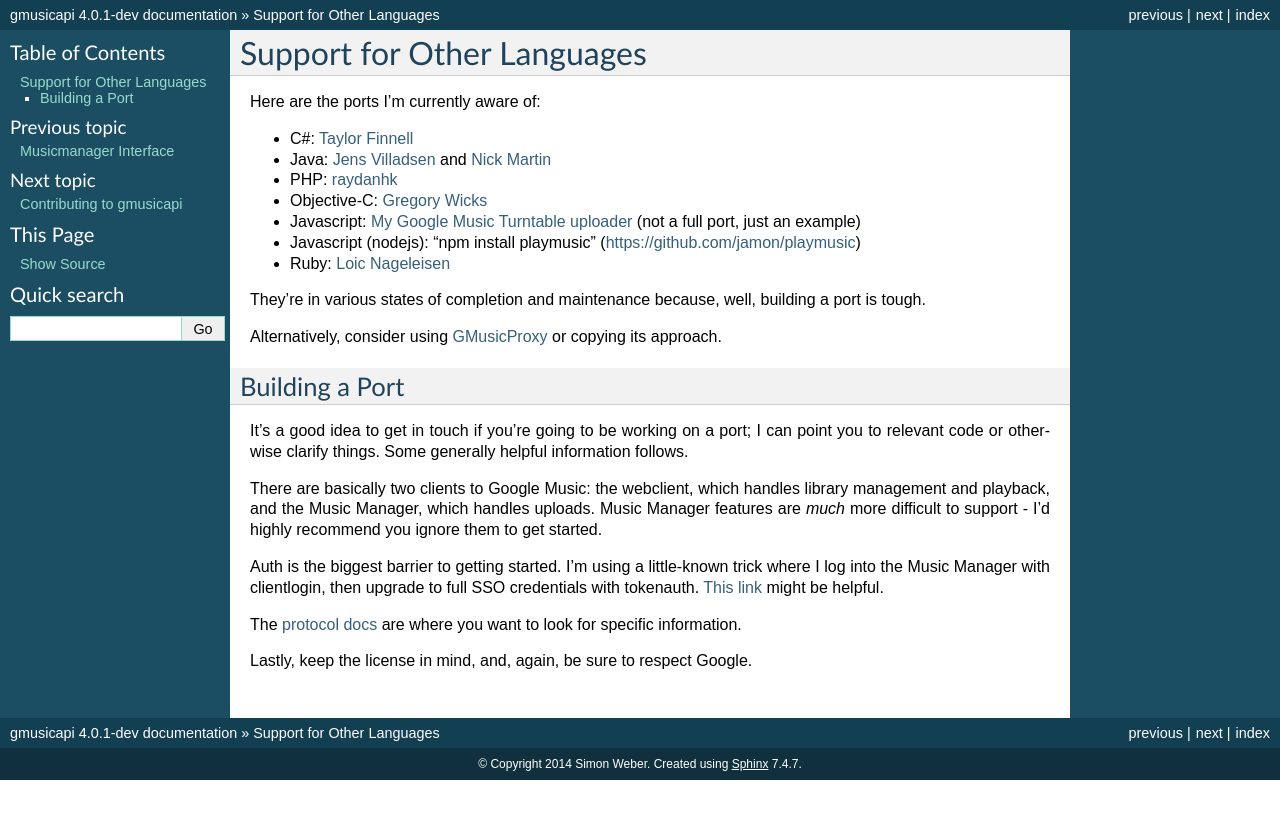
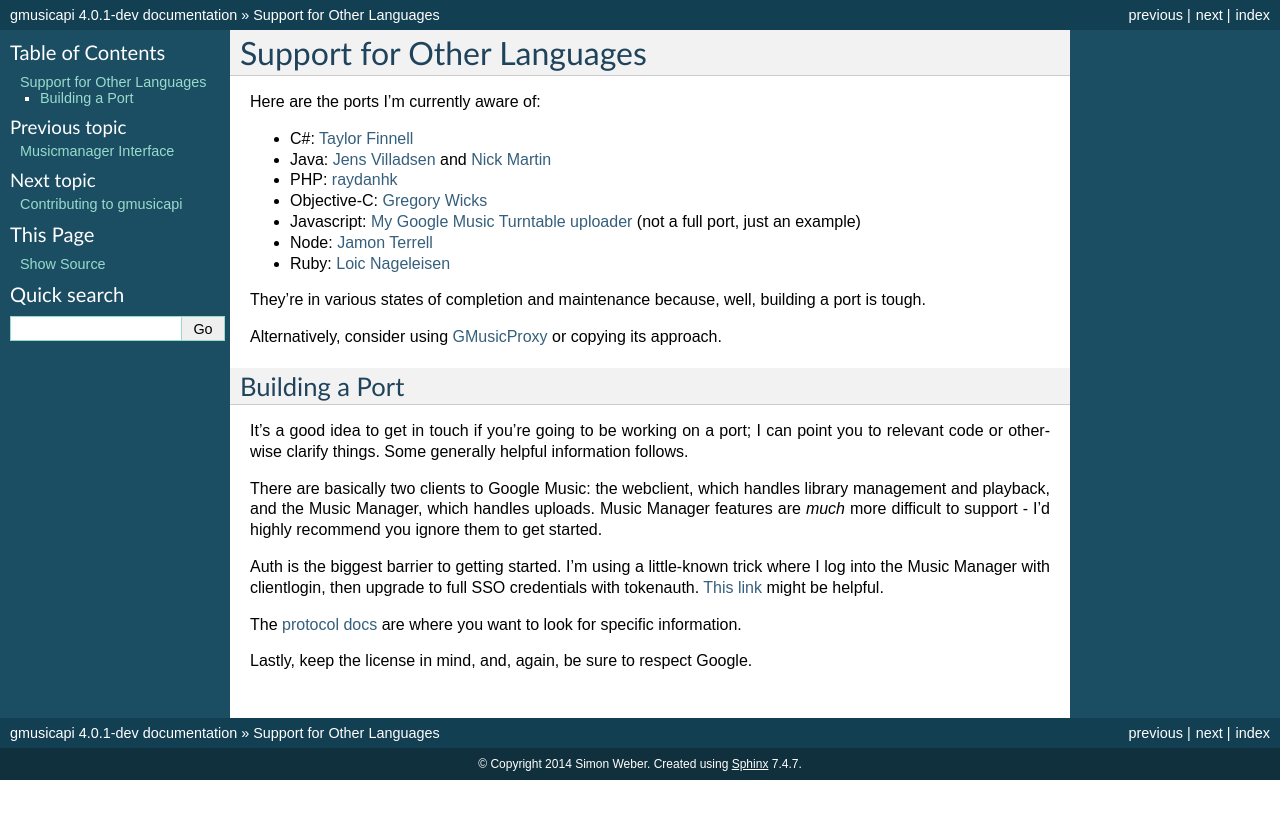
Before and after one commit to simon-weber/gmusicapi, a Sphinx documentation site: the page built from docs/source/ports.rst, in a window 1280 px wide. Shown: the top 819 px of the page. Built offline with Sphinx 7.4.7, drawn with Linux system fonts in a browser that asks for light colours; the version number is read from the project's files by our own code.

Commit message:
fix node port formatting

```diff
--- a/docs/source/ports.rst
+++ b/docs/source/ports.rst
@@ -17,7 +17,7 @@
 -  Javascript: `My Google Music Turntable uploader
    <https://github.com/simon-weber/Google-Music-Turntable-Uploader>`__
    (not a full port, just an example)
--  Javascript (nodejs): "npm install playmusic" (https://github.com/jamon/playmusic)
+-  Node: `Jamon Terrell <https://github.com/jamon/playmusic>`__
 -  Ruby: `Loic Nageleisen <https://github.com/lloeki/ruby-skyjam>`__
 
 They're in various states of completion and maintenance because,
```
